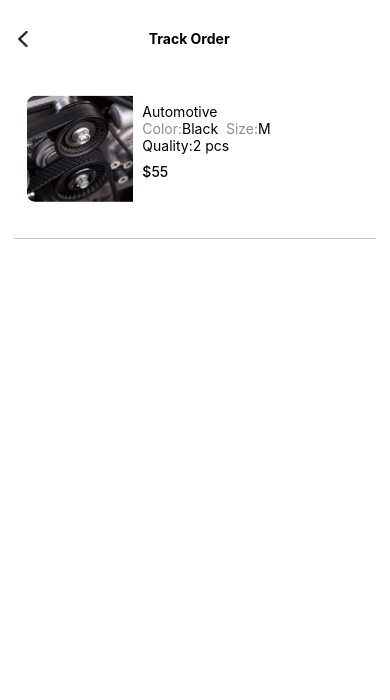
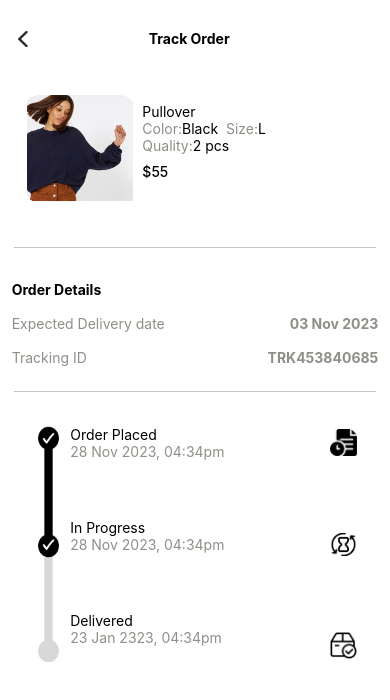
Before and after one commit to Harees-Khoharo/BuyerApp, a React Native app: screen / in a window 390 px wide. Shown: the top 700 px of the page. Built offline with nearby package versions, Linux system fonts and the light colour scheme; what react-native-dimension would draw is missing.

Commit message:
13 row created

```diff
--- a/src/screens/TrackOrder/index.js
+++ b/src/screens/TrackOrder/index.js
@@ -2,7 +2,7 @@ import { View, Text, SafeAreaView, Image, TouchableOpacity } from 'react-native'
 import React from 'react'
 import { styles } from './style'
 import images from '../../services/utilities/images'
-import { colors } from '../../services'
+import { colors, sizes } from '../../services'
 import Header from '../../components/Header'
 
 export default function TrackOrder() {
@@ -12,22 +12,48 @@ export default function TrackOrder() {
             <Header backImage={images.backArrow} title={'Track Order'} />
             <View style={styles.padding}>
             <View style={styles.row}>
-              <Image source={images.myCartImgTwo} style={styles.imgSty} />
+              <Image source={images.myCartImg} style={styles.imgSty} />
               <View style={styles.middleCol}>
-                <Text style={styles.middleColText}>Automotive</Text>
+                <Text style={styles.middleColText}>Pullover</Text>
                 <View style={styles.row3}>
                   <Text style={styles.textColor}>
                     Color:<Text style={styles.textBlack}>Black</Text>
                   </Text>
                   <Text style={styles.textColor}>
-                    Size:<Text style={styles.textBlack}>M</Text>
+                    Size:<Text style={styles.textBlack}>L</Text>
                   </Text>
                 </View>
-                <Text>Quality:<Text style={styles.textBlack}>2 pcs</Text></Text>
+                <Text style={styles.textColor}>Quality:<Text style={styles.textBlack}>2 pcs</Text></Text>
                 <Text style={styles.prices}>$55</Text>
               </View>
             </View>
             <View style={styles.horizontalLine}></View>
+            <Text style={styles.orderRowMainText}>Order Details</Text>
+            <View style={styles.orderRow}>
+                <Text style={styles.orderRowText}>Expected Delivery date</Text>
+                <Text style={styles.orderRowText2}>03 Nov 2023</Text>
+            </View>
+            <View style={styles.orderRow}>
+                <Text style={styles.orderRowText}>Tracking ID</Text>
+                <Text style={styles.orderRowText2}>TRK453840685</Text>
+            </View>
+            <View style={styles.horizontalLine}></View>
+            <View style={styles.deliveryPhase}>
+                <Image source={images.orderLine} style={styles.orderLineImg}/>
+                <View style={styles.margin}>
+                    <Text style={styles.deliveryPhaseText}>Order Placed</Text>
+                    <Text style={styles.deliveryPhaseText2}>28 Nov 2023, 04:34pm</Text>
+                    <Text style={styles.deliveryPhaseTextMiddle}>In Progress</Text>
+                    <Text style={styles.deliveryPhaseText2}>28 Nov 2023, 04:34pm</Text>
+                    <Text style={styles.deliveryPhaseTextMiddle}>Delivered</Text>
+                    <Text style={styles.deliveryPhaseText2}>23 Jan 2323, 04:34pm</Text>
+                </View>
+                <View style={styles.deliveryImg}>
+                <Image source={images.order} style={styles.orderImg}/>
+                <Image source={images.timer} style={styles.orderImg}/>
+                <Image source={images.deliver} style={styles.orderImg}/>
+                </View>
+            </View>
             </View>
         </View>
     </SafeAreaView>
--- a/src/screens/TrackOrder/style.js
+++ b/src/screens/TrackOrder/style.js
@@ -12,20 +12,9 @@ export const styles = StyleSheet.create({
     },
     row: {
         flexDirection: "row",
-        // borderWidth:1,
         paddingHorizontal:sizes.screenWidth * 0.05,
         width:sizes.screenWidth * 0.99,
         height:sizes.screenHeight * 0.15,
-        // borderRadius:sizes.screenWidth * 0.03,
-        // shadowColor: '#000',
-        // shadowOffset: {
-        //   width: 0,
-        //   height: 0,
-        // },
-        // shadowOpacity: 0.1,
-        // shadowRadius: 0,
-        // elevation: 3,
-        // backgroundColor:'white',
         marginTop:sizes.screenHeight * 0.05,
         alignSelf:'center'
       },
@@ -33,14 +22,11 @@ export const styles = StyleSheet.create({
         resizeMode: "contain",
         width: sizes.screenWidth * 0.3,
         height: sizes.screenWidth * 0.3,
-        // backgroundColor:'red',
+        borderRadius:sizes.screenWidth * 0.05
       },
       row2: {
         flexDirection: "row",
-        // justifyContent:'space-evenly',
-        // alignItems:'center',
         width: sizes.screenWidth * 0.6,
-        // backgroundColor:'blue'
       },
       row3: {
         flexDirection: "row",
@@ -76,7 +62,64 @@ export const styles = StyleSheet.create({
         height:sizes.screenHeight * 0.001,
         backgroundColor:'#C4C4C4',
         alignSelf:'center',
-        marginTop:sizes.screenHeight * 0.02,
+        marginTop:sizes.screenHeight * 0.03,
         marginBottom:sizes.screenHeight * 0.02,
     },
+    orderRowMainText:{
+        color:colors.black,
+        fontSize:fontSize.extraLarge,
+        fontWeight:'bold',
+        marginTop:sizes.screenHeight * 0.02,
+    },
+    orderRow:{
+        flexDirection:'row',
+        justifyContent:'space-between',
+        marginTop:sizes.screenHeight * 0.02
+    },
+    orderRowText:{
+        color:colors.disabledBg3,
+        fontSize:fontSize.large
+    },
+    orderRowText2:{
+        color:colors.disabledBg3,
+        fontWeight:'bold',
+        fontSize:fontSize.large
+    },
+    deliveryPhase:{
+        flexDirection:'row',
+        marginTop:sizes.screenHeight * 0.02,
+        marginLeft:sizes.screenWidth * 0.06,
+        // alignItems:'center'
+    },
+    deliveryPhaseText:{
+        color:colors.black,
+        fontSize:fontSize.large
+    },
+    deliveryPhaseTextMiddle:{
+            color:colors.black,
+            fontSize:fontSize.large,
+            marginTop:sizes.screenHeight * 0.07
+    },
+    deliveryPhaseText2:{
+        color:colors.disabledBg3
+    },
+    orderImg:{
+        resizeMode:'contain',
+        width:sizes.screenWidth * 0.07,
+        height:sizes.screenHeight * 0.04,
+        // backgroundColor:'red'
+    },
+    orderLineImg:{
+        resizeMode:'contain',
+        width:sizes.screenWidth * 0.07,
+        height:sizes.screenHeight * 0.28,
+        // backgroundColor:'red'
+    },
+    margin:{
+        marginLeft:sizes.screenWidth * 0.02
+    },
+    deliveryImg:{
+        justifyContent:'space-between',
+        marginLeft:sizes.screenWidth * 0.27
+    },
 })
```
